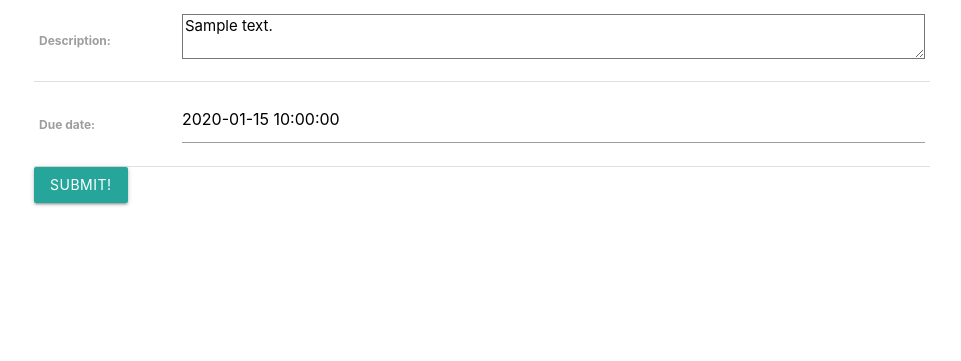
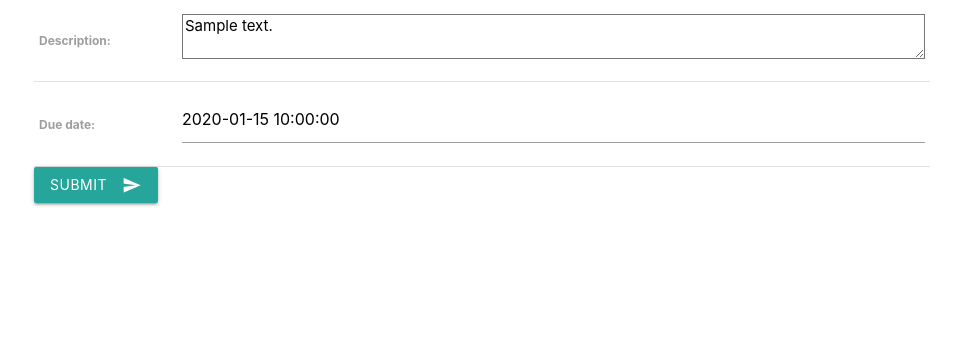
Before and after one commit to tatsuyax25/hw-tracker, a Django app: page /todos/1/update/ in a window 1280 px wide. Shown: the part 201-562 px from the top of the page, without its empty margins (158-1119 px from the left). Run offline with Django 3.2, Linux system fonts and the light colour scheme; a user stored in the database is signed in; tables that the repository leaves empty hold one stand-in row (values such as "Sample post").

Commit message:
Update CSS Style

```diff
--- a/main_app/templates/base.html
+++ b/main_app/templates/base.html
@@ -7,7 +7,7 @@
   <meta charset="UTF-8">
   <meta name="viewport" content="width=device-width, initial-scale=1.0">
   <meta http-equiv="X-UA-Compatible" content="ie=edge">
-
+  <link href="https://fonts.googleapis.com/icon?family=Material+Icons" rel="stylesheet">
   <title>Tracker</title>
   <link rel="stylesheet" href="https://cdnjs.cloudflare.com/ajax/libs/materialize/1.0.0/css/materialize.min.css">
   <link rel="stylesheet" type="text/css" href="{% static 'css/style.css' %}">
@@ -19,7 +19,7 @@
       <div class="nav-wrapper indigo">
         <ul>
         <li><a href="/" class="center brand-logo">&nbsp;&nbsp;Tracker</a></li>
-        <a href="#" data-target="mobile-demo" class="sidenav-trigger"><i class="material-icons">menu</i></a>
+        <a href="#" data-target="mobile-demo" class="left sidenav-trigger"><i class="material-icons">menu</i></a>
         </ul>
         <ul id="nav-mobile" class="right hide-on-med-and-down">
         <li><a href="{% url 'about' %}">About</a></li>
@@ -53,6 +53,11 @@
   <footer class="right page-footer indigo">
     <footer>All Rights Reserved, &copy; 2021 Tracker</footer>
   </footer>
+  <script src="https://cdnjs.cloudflare.com/ajax/libs/materialize/1.0.0/js/materialize.min.js"></script>
+  <script>
+    const slide_menu = document.querySelectorAll(".sidenav");
+    M.Sidenav.init(slide_menu,{});
+  </script>
 </body>
 
 </html>
--- a/main_app/templates/main_app/todo_confirm_delete.html
+++ b/main_app/templates/main_app/todo_confirm_delete.html
@@ -7,7 +7,7 @@
 
   <form action="" method="POST">
     {% csrf_token %}
-    <input type="submit" value="Yes - Delete!" class="btn">
+    <input type="submit" value="Yes - Delete!" class="btn red">
     <a href="{% url 'todos_detail' todo.id %}">Cancel</a>
   </form>
 {% endblock %}
--- a/main_app/templates/main_app/todo_form.html
+++ b/main_app/templates/main_app/todo_form.html
@@ -14,6 +14,8 @@
       <!-- Render the inputs inside of <tr>s & <td>s -->
       {{ form.as_table }}
     </table>
-    <input type="submit" value="Submit!" class="btn">
+    <button class="btn waves-effect waves-light" type="submit" name="action">Submit
+      <i class="material-icons right">send</i>
+    </button>
   </form>
 {% endblock %}
--- a/main_app/templates/todos/detail.html
+++ b/main_app/templates/todos/detail.html
@@ -11,8 +11,8 @@
         </div>
   </div>
   <div class="card-action">
-    <a href="{% url 'todos_update' todo.id %}">Edit</a>
-    <a href="{% url 'todos_delete' todo.id %}">Delete</a>
+    <a href="{% url 'todos_update' todo.id %}" class="waves-effect waves-light btn">Edit</a>
+    <a href="{% url 'todos_delete' todo.id %}" class="waves-effect waves-light btn red">Delete</a>
   </div>
 </div>
 
```
